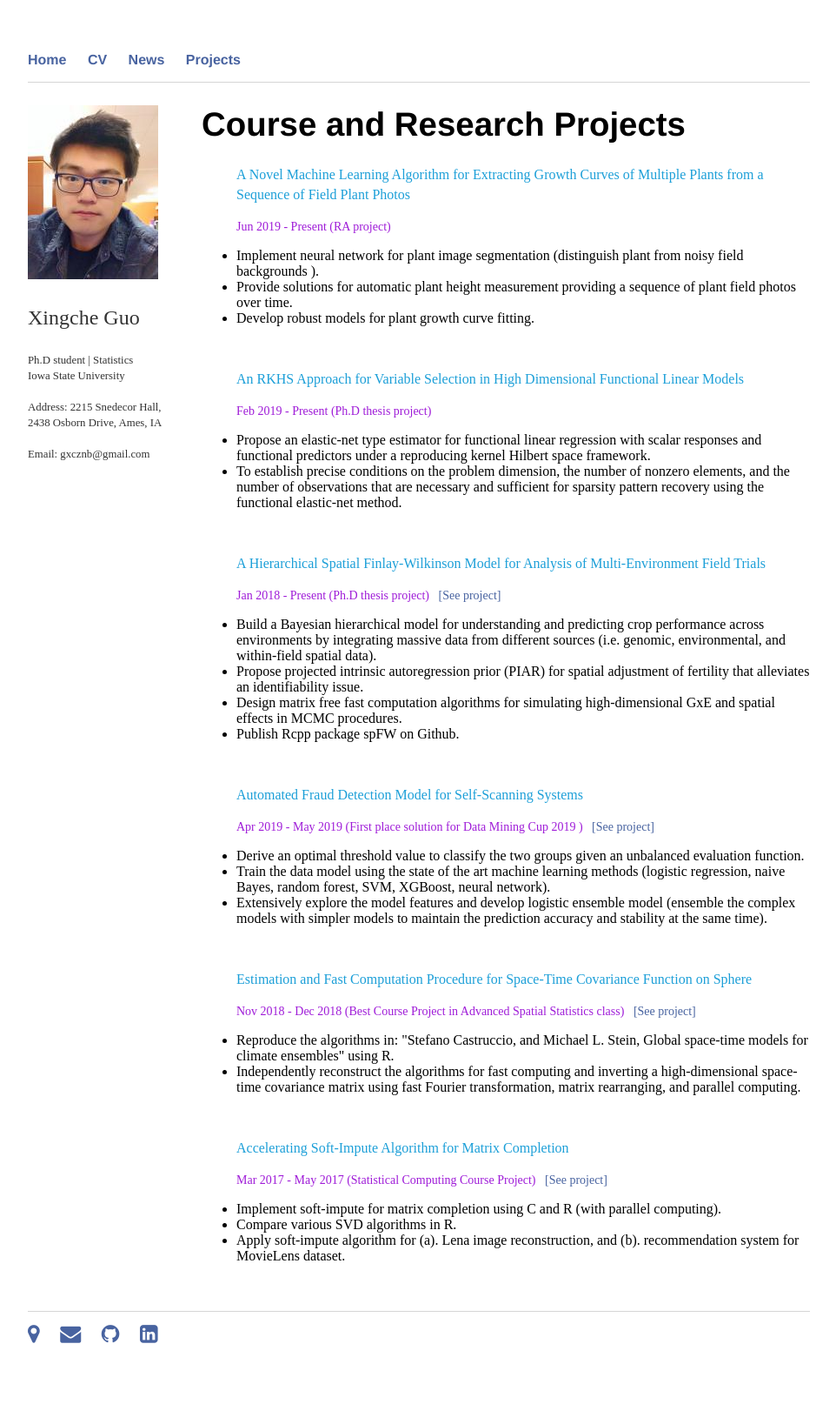
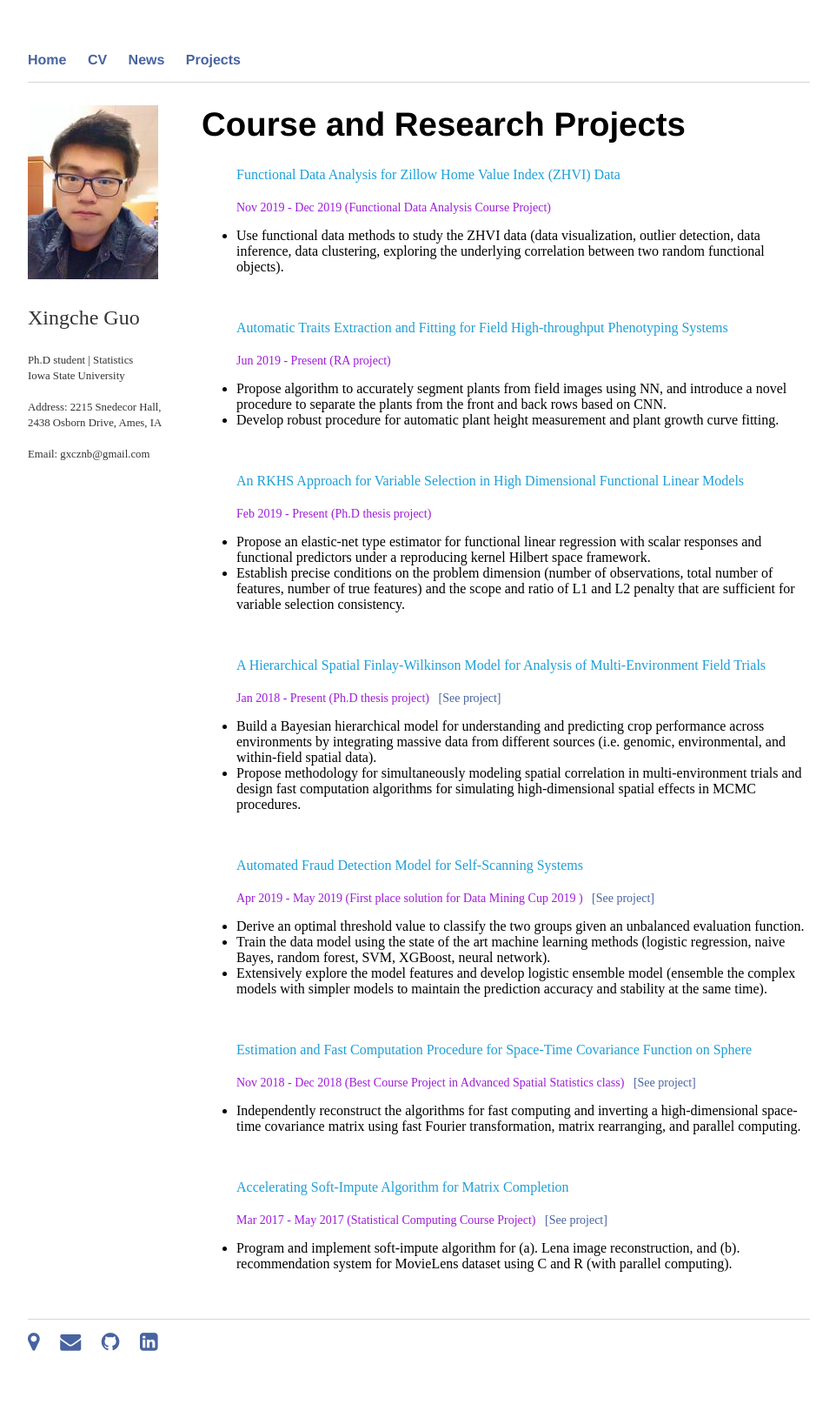
Before and after one commit to xingcheg/xingcheg.github.io, a Jekyll site: the page built from projects/index.html, in a window 1280 px wide. Shown: the whole page at 87% size, without its empty margins (158-1120 px from the left). Built offline with Jekyll 4.4.1, drawn with Linux system fonts in a browser that asks for light colours.

Commit message:
Update index.html

```diff
--- a/projects/index.html
+++ b/projects/index.html
@@ -6,15 +6,25 @@ title: Course and Research Projects
 <h1> Course and Research Projects </h1>
 
 
+
 <ul>
-  <p style="font-size:16px; color: #1C9FD8"> A Novel Machine Learning Algorithm for
-	  Extracting Growth Curves of Multiple Plants from a Sequence of Field Plant Photos </p>
+  <p style="font-size:16px; color: #1C9FD8"> Functional Data Analysis for Zillow Home Value Index (ZHVI) Data </p>
+  <p style="font-size:14px; color: #9F1CD8"> Nov 2019 - Dec 2019 (Functional Data Analysis Course Project) &nbsp; </p>
+	<li> Use functional data methods to study the ZHVI data (data visualization, outlier detection, data inference, data clustering,
+		exploring the underlying correlation between two random functional objects). </li>
+</ul>
+<br>
+
+
+
+
+<ul>
+  <p style="font-size:16px; color: #1C9FD8"> Automatic Traits Extraction and Fitting for
+	  Field High-throughput Phenotyping Systems </p>
   <p style="font-size:14px; color: #9F1CD8"> Jun 2019 - Present (RA project) &nbsp; </p>
-	<li> Implement neural network for plant image segmentation (distinguish plant
-		from noisy field backgrounds ). </li>
-	<li> Provide solutions for automatic plant height measurement providing a sequence of
-		plant field photos over time. </li>
-	<li>  Develop robust models for plant growth curve fitting. </li>
+	<li> Propose algorithm to accurately segment plants from field images using NN,
+		and introduce a novel procedure to separate the plants from the front and back rows based on CNN. </li>
+	<li> Develop robust procedure for automatic plant height measurement and plant growth curve fitting. </li>
 </ul>
 <br>
 
@@ -25,25 +35,24 @@ title: Course and Research Projects
     <p style="font-size:14px; color: #9F1CD8"> Feb 2019 - Present (Ph.D thesis project) &nbsp; </p>
 	<li> Propose an elastic-net type estimator for functional linear regression with scalar responses and
 		functional predictors under a reproducing kernel Hilbert space framework. </li>
-	<li> To establish precise conditions on the problem dimension, the number of nonzero elements,
-		and the number of observations that are necessary and sufficient for sparsity pattern recovery
-		using the functional elastic-net method. </li>
+	<li> Establish precise conditions on the problem dimension
+		(number of observations, total number of features, number of true features)
+		and the scope and ratio of L1 and L2 penalty that are sufficient for variable selection consistency. </li>
 </ul>
 <br>
+
 
 <ul>
   <p style="font-size:16px; color: #1C9FD8"> A Hierarchical Spatial Finlay-Wilkinson Model for
 	  Analysis of Multi-Environment Field Trials </p>
   <p style="font-size:14px; color: #9F1CD8"> Jan 2018 - Present (Ph.D thesis project) &nbsp;
 	<a href="https://github.com/xingcheg/MLCAS-2019"> [See project] </a> </p>
-	<li> Build a Bayesian hierarchical model for understanding and predicting crop performance
-		across environments by integrating massive data from different sources
+	<li> Build a Bayesian hierarchical model for understanding and predicting crop performance across environments
+		by integrating massive data from different sources
 		(i.e. genomic, environmental, and within-field spatial data). </li>
-	<li> Propose projected intrinsic autoregression prior (PIAR) for spatial adjustment of
-		fertility that alleviates an identifiability issue. </li>
-	<li>  Design matrix free fast computation algorithms for simulating high-dimensional
-		GxE and spatial effects in MCMC procedures. </li>
-	<li> Publish Rcpp package spFW on Github. </li>
+	<li> Propose methodology for simultaneously modeling spatial correlation in multi-environment trials
+		and design fast computation algorithms for simulating high-dimensional spatial effects
+		in MCMC procedures. </li>
 </ul>
 <br>
 
@@ -68,11 +77,9 @@ title: Course and Research Projects
 	  Space-Time Covariance Function on Sphere </p>
   <p style="font-size:14px; color: #9F1CD8"> Nov 2018 - Dec 2018 (Best Course Project in Advanced Spatial
 	  Statistics class) &nbsp; <a href="https://github.com/chxyself25/GLOBAL-SPACE-TIME-MODELS"> [See project] </a> </p>
-	<li> Reproduce the algorithms in: "Stefano Castruccio, and Michael L. Stein,
-		Global space-time models for climate ensembles" using R. </li>
-	<li>  Independently reconstruct the algorithms for fast computing and inverting a
-		high-dimensional space-time covariance matrix using fast Fourier transformation,
-		matrix rearranging, and parallel computing. </li>
+	<li>  Independently reconstruct the algorithms for fast computing and
+		inverting a high-dimensional space-time covariance matrix using
+		fast Fourier transformation, matrix rearranging, and parallel computing. </li>
 </ul>
 <br>
 
@@ -81,9 +88,8 @@ title: Course and Research Projects
   <p style="font-size:16px; color: #1C9FD8"> Accelerating Soft-Impute Algorithm for Matrix Completion </p>
   <p style="font-size:14px; color: #9F1CD8"> Mar 2017 - May 2017 (Statistical Computing Course Project) &nbsp;
 	  <a href="https://github.com/xingcheg/STAT580/tree/master/final"> [See project] </a> </p>
-	<li>  Implement soft-impute for matrix completion using C and R (with parallel computing). </li>
-	<li>  Compare various SVD algorithms in R. </li>
-	<li> Apply soft-impute algorithm for (a). Lena image reconstruction,
-		and (b). recommendation system for MovieLens dataset. </li>
+	<li>  Program and implement soft-impute algorithm for
+		(a). Lena image reconstruction,
+		and (b). recommendation system for MovieLens dataset using C and R (with parallel computing). </li>
 </ul>
 <br>
```
